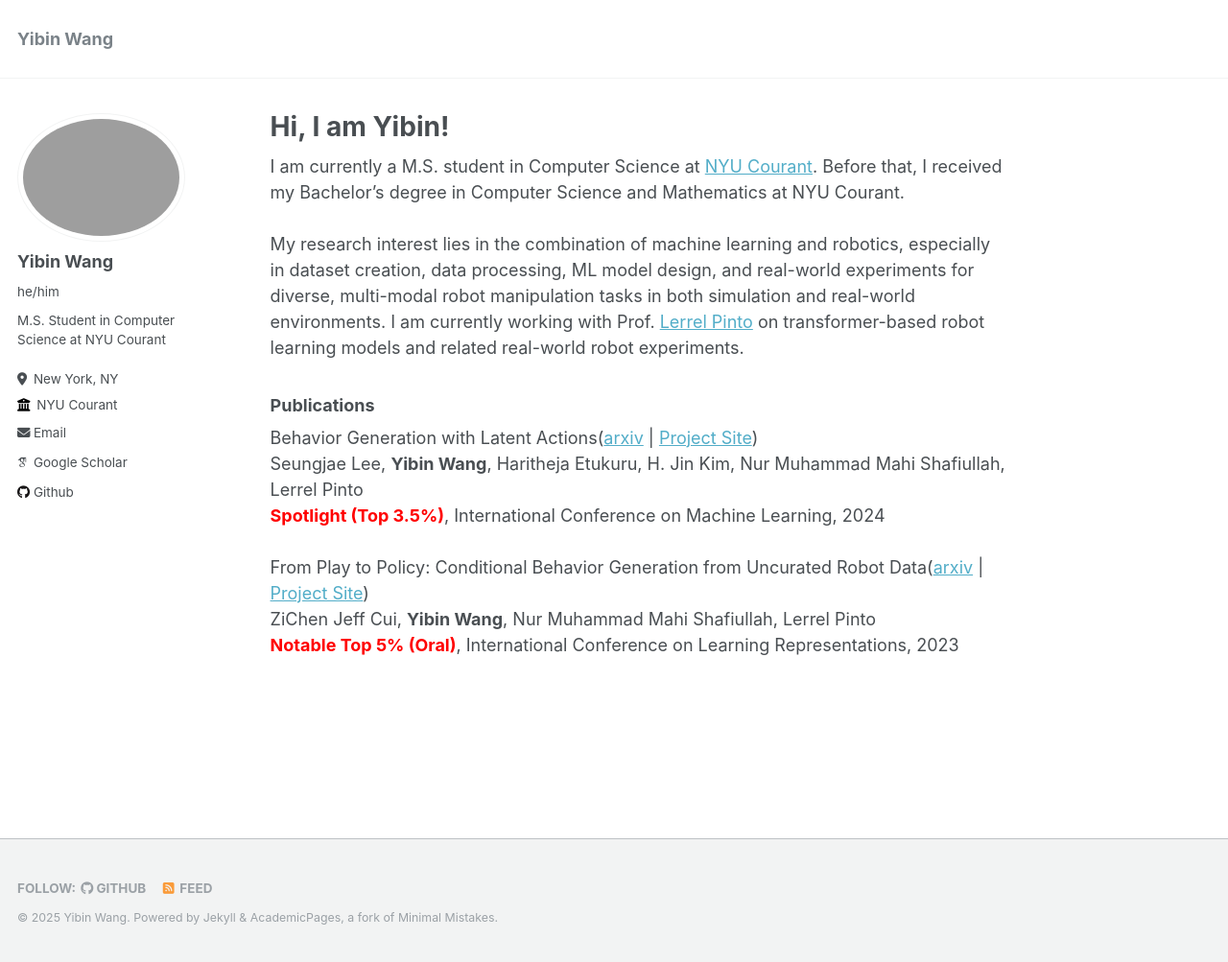
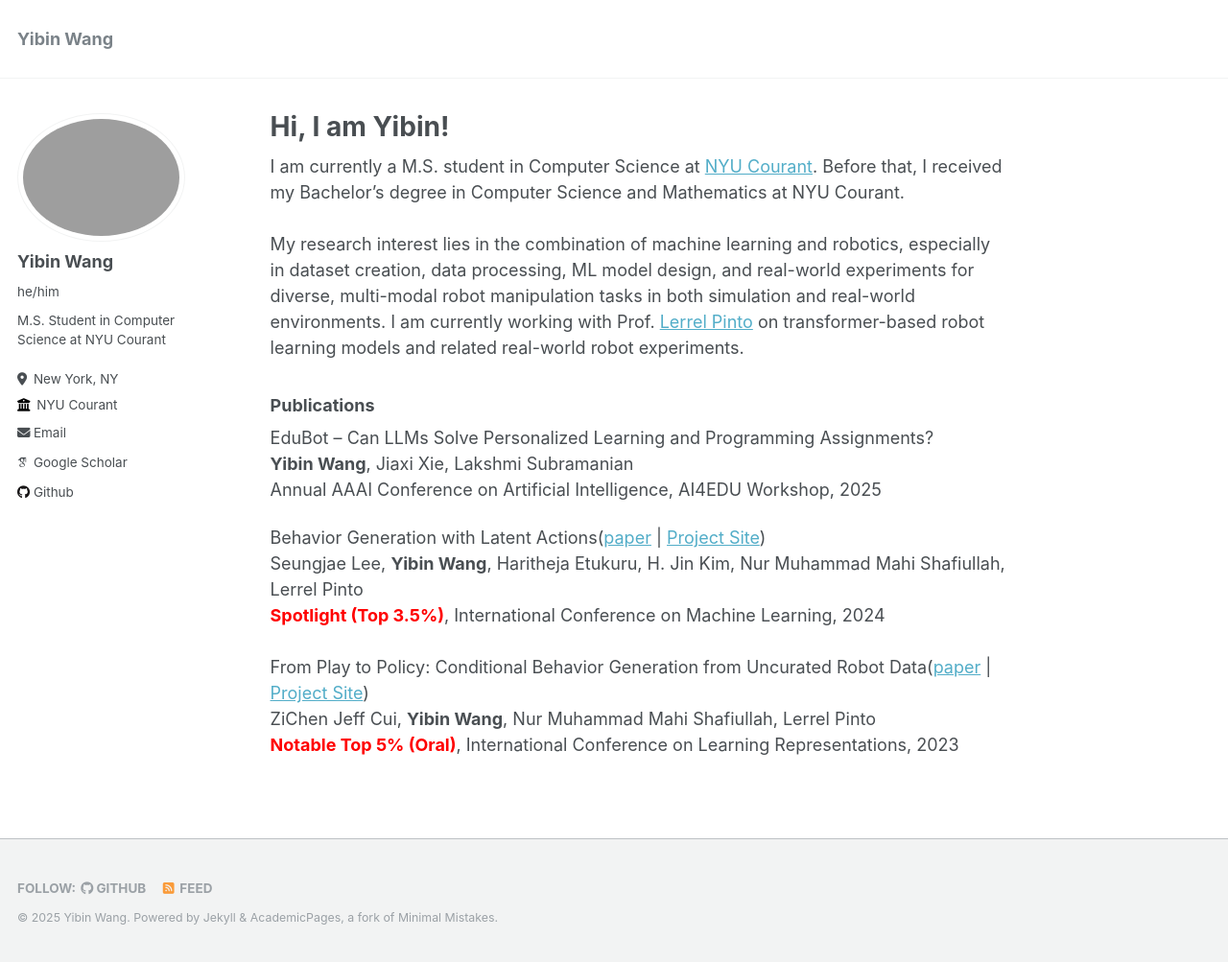
Before and after one commit to WYB929/WYB929.github.io, a Jekyll site: the page built from _pages/about.md, in a window 1280 px wide and 1003 px high. Shown: the whole window at 96% size. Built offline with Jekyll 4.4.1, drawn with Linux system fonts in a browser that asks for light colours; some web fonts are replaced.

Commit message:
update publication

```diff
--- a/_pages/about.md
+++ b/_pages/about.md
@@ -14,10 +14,14 @@ My research interest lies in the combination of machine learning and robotics, e
 <!-- My CV could be found [here](https://wyb929.github.io/files/CV_Yibin_Wang.pdf). -->
 
 ### Publications
-Behavior Generation with Latent Actions([arxiv](https://arxiv.org/abs/2403.03181) | [Project Site](https://sjlee.cc/vq-bet/)) <br>
+EduBot – Can LLMs Solve Personalized Learning and Programming Assignments? <br>
+**Yibin Wang**, Jiaxi Xie, Lakshmi Subramanian<br>
+Annual AAAI Conference on Artificial Intelligence, AI4EDU Workshop, 2025
+
+Behavior Generation with Latent Actions([paper](https://arxiv.org/abs/2403.03181) | [Project Site](https://sjlee.cc/vq-bet/)) <br>
 Seungjae Lee, **Yibin Wang**, Haritheja Etukuru, H. Jin Kim, Nur Muhammad Mahi Shafiullah, Lerrel Pinto<br>
 <span style="color:red">**Spotlight (Top 3.5%)**</span>, International Conference on Machine Learning, 2024 <br>
 <br>
-From Play to Policy: Conditional Behavior Generation from Uncurated Robot Data([arxiv](https://arxiv.org/abs/2210.10047) | [Project Site](https://play-to-policy.github.io)) <br>
+From Play to Policy: Conditional Behavior Generation from Uncurated Robot Data([paper](https://arxiv.org/abs/2210.10047) | [Project Site](https://play-to-policy.github.io)) <br>
 ZiChen Jeff Cui, **Yibin Wang**, Nur Muhammad Mahi Shafiullah, Lerrel Pinto <br>
 <span style="color:red">**Notable Top 5% (Oral)**</span>, International Conference on Learning Representations, 2023
```
